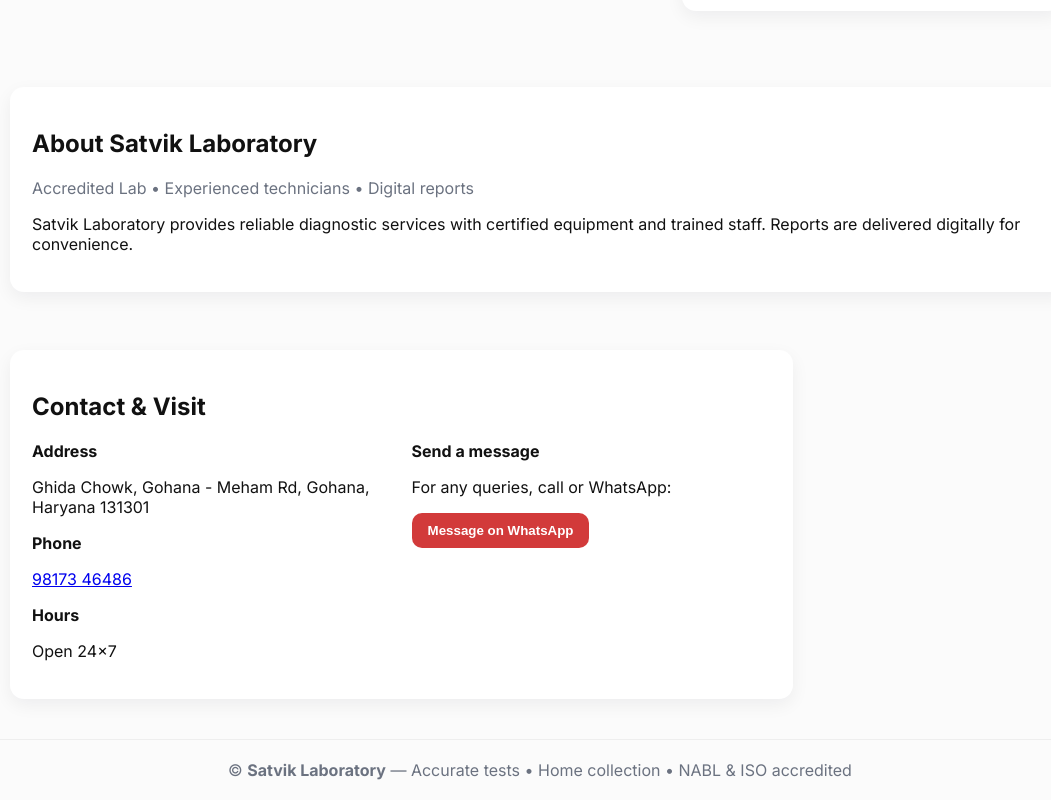
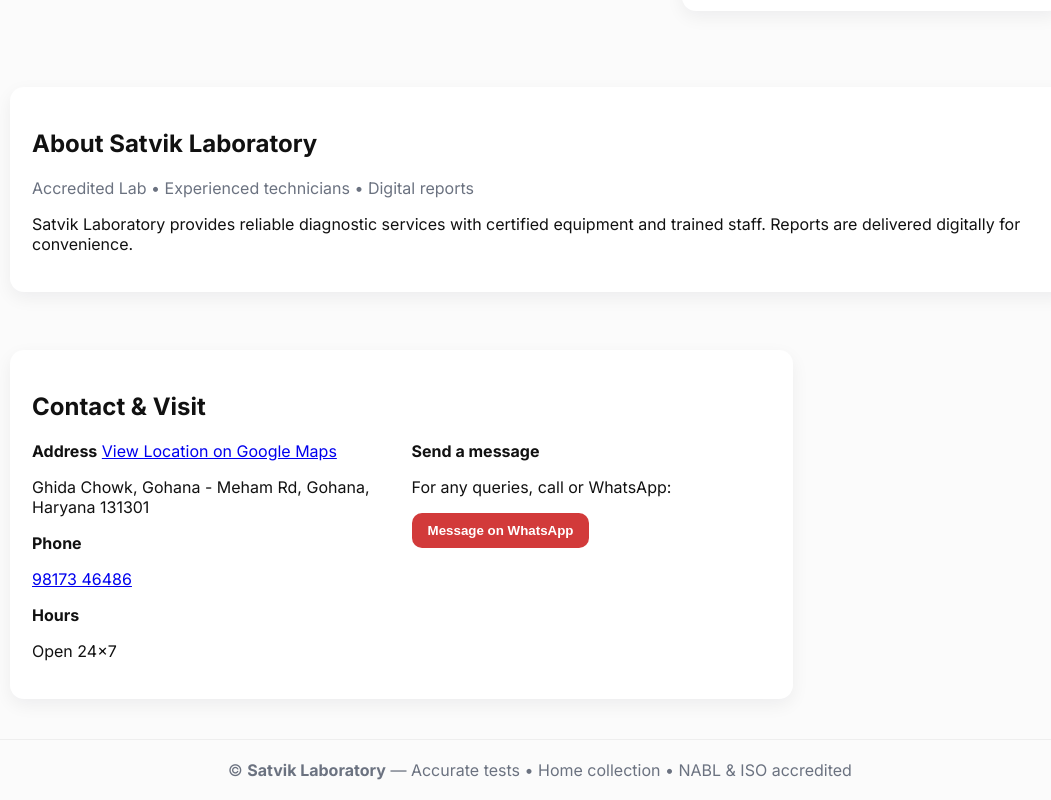
Before and after one commit to TAUSIF4/lab-website1, a website: page public/index.html in a window 1280 px wide. Shown: the part 706-1506 px from the top of the page, without its empty margins (100-1151 px from the left). Drawn offline with Linux system fonts and the light colour scheme.

Commit message:
added map  location of the lab

```diff
--- a/public/index.html
+++ b/public/index.html
@@ -126,6 +126,9 @@
         <div style="display:flex; gap:20px; flex-wrap:wrap;">
           <div style="flex:1; min-width:240px;">
             <strong>Address</strong>
+            <a href="https://maps.app.goo.gl/ei9GLXcCGyBcDs9i6" target="_blank">
+  View Location on Google Maps
+</a>
             <p>Ghida Chowk, Gohana - Meham Rd, Gohana, Haryana 131301</p>
 
             <strong>Phone</strong>
```
